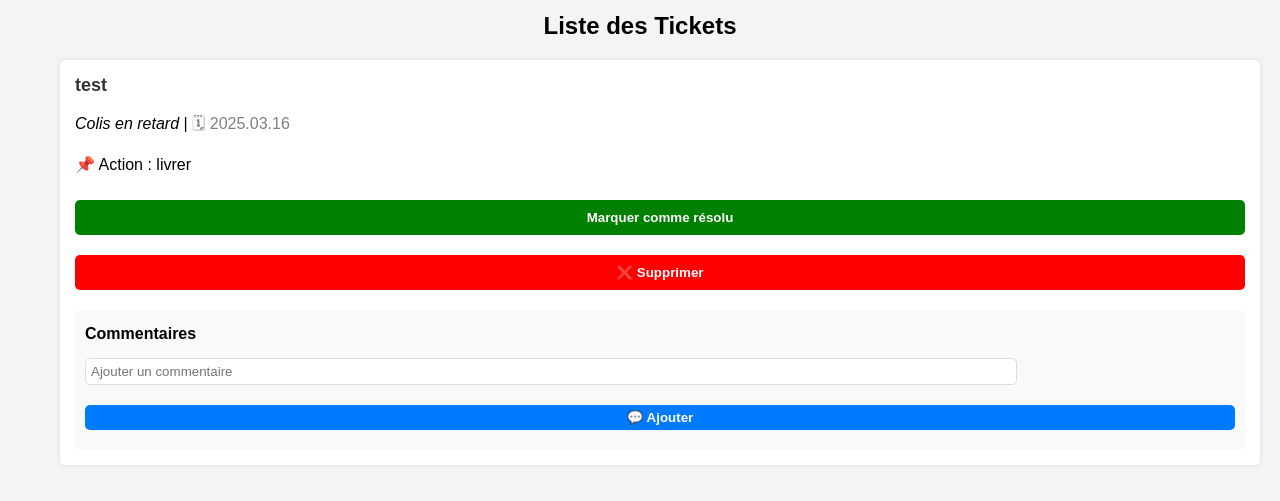
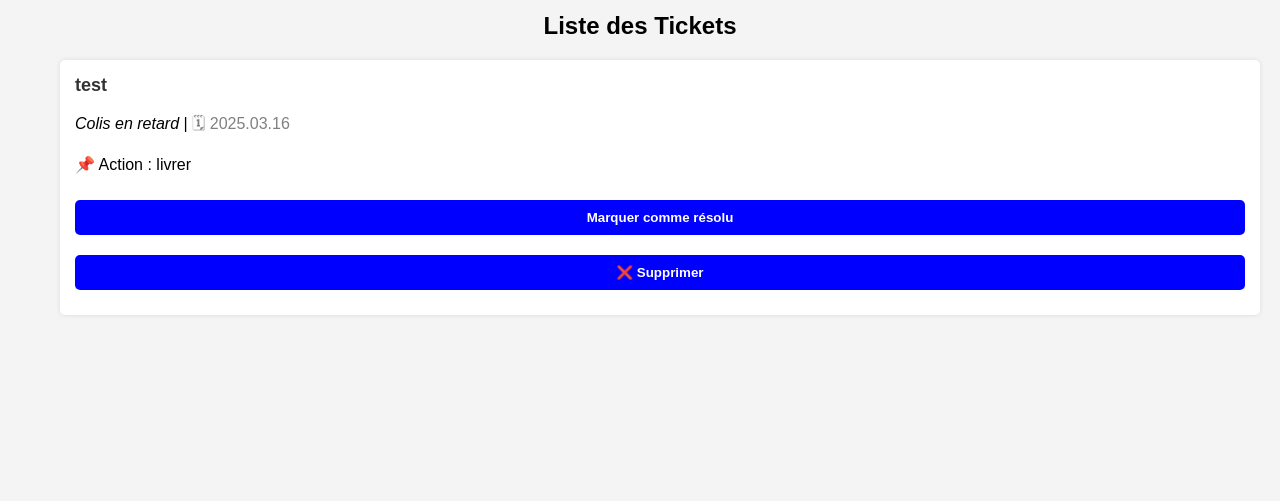
Before and after one commit to Pralman/gestion-tickets, a Flask app: page / in a window 1280 px wide. Shown: the part 336-837 px from the top of the page. After the commit the page ends 626 px from the top, so only its background shows below. Run offline with Flask 3, Linux system fonts and the light colour scheme.

Commit message:
Correction du bouton Créer un Ticket

```diff
--- a/templates/index.html
+++ b/templates/index.html
@@ -18,13 +18,16 @@
         <option value="Erreur adresse">Erreur adresse</option>
         <option value="Autres">Autres</option>
     </select>
-<button onclick="createTicket()">Créer un Ticket</button>
+    <button id="createTicketButton">Créer un Ticket</button>
 
     <h2>Liste des Tickets</h2>
     <ul id="ticketList"></ul>
 
 <script>
+console.log("Script chargé !");
+
 async function fetchTickets() {
+    console.log("fetchTickets() a été chargée !");
     const response = await fetch("/tickets");
     const tickets = await response.json();
     const list = document.getElementById("ticketList");
@@ -36,67 +39,51 @@ async function fetchTickets() {
             <strong>${ticket.name}</strong>
             <p><em>${ticket.status}</em> | <span style="color:gray;">🗓 ${ticket.created_at}</span></p>
             <p>📌 Action : ${ticket.action}</p>
-            <button class="resolve" onclick="resolveTicket(${ticket.id})">
+            <button onclick="resolveTicket(${ticket.id})">
                 ${ticket.resolved ? "✅ Résolu" : "Marquer comme résolu"}
             </button>
-            <button class="delete" onclick="deleteTicket(${ticket.id})">
+            <button onclick="deleteTicket(${ticket.id})">
                 ❌ Supprimer
             </button>
-            <div class="comments">
-                <h4>Commentaires</h4>
-                <div id="comments-${ticket.id}">
-                 ${(ticket.comments || []).map((c, index) => `
-    <div class="comment-container">
-        <span class="comment-text">📝 ${c.text} <span style="color:gray;">(${c.date})</span></span>
-        <span class="comment-delete" onclick="deleteComment(${ticket.id}, ${index})">&times;</span>
-    </div>
-`).join('')}
-
-
-
-
-                </div>
-                <input type="text" id="comment-input-${ticket.id}" placeholder="Ajouter un commentaire">
-                <button onclick="addComment(${ticket.id})">💬 Ajouter</button>
-            </div>
         `;
         list.appendChild(li);
     });
 }
 
-async function deleteComment(ticketId, commentIndex) {
-    if (!confirm("Voulez-vous vraiment supprimer ce commentaire ?")) return;
+async function createTicket() {
+    console.log("createTicket() est bien chargée !");
+    const name = document.getElementById("ticketName").value;
+    const action = document.getElementById("ticketAction").value;
+    const status = document.getElementById("ticketStatus").value;
 
-    const response = await fetch(`/tickets/${ticketId}/comment/${commentIndex}`, { method: "DELETE" });
+    if (!name || !action) return alert("Veuillez remplir tous les champs.");
 
-    if (!response.ok) {
-        alert("Erreur lors de la suppression du commentaire.");
-        return;
-    }
-
-    fetchTickets(); // Recharger les tickets pour mettre à jour l'affichage
-}
-
-    async function addComment(ticketId) {
-        const commentInput = document.getElementById(`comment-input-${ticketId}`);
-        const commentText = commentInput.value.trim();
-
-        if (!commentText) return alert("Le commentaire ne peut pas être vide.");
-
-        const response = await fetch(`/tickets/${ticketId}/comment`, {
+    try {
+        const response = await fetch("https://gestion-tickets-h93q.onrender.com/tickets", {
             method: "POST",
-            headers: { "Content-Type": "application/json" },
-            body: JSON.stringify({ comment: commentText })
+            headers: {
+                "Accept": "application/json",
+                "Content-Type": "application/json"
+            },
+            body: JSON.stringify({ name, status, action })
         });
 
         if (!response.ok) {
-            alert("Erreur lors de l'ajout du commentaire.");
+            const errorText = await response.text();
+            alert("Erreur lors de la création du ticket : " + errorText);
             return;
         }
+        fetchTickets();
+    } catch (error) {
+        console.error("Erreur de connexion à l'API :", error);
+        alert("Impossible de contacter le serveur.");
+    }
+}
 
-        commentInput.value = "";
-        fetchTickets(); // Recharger les tickets pour afficher le nouveau commentaire
-    }
+// Assurer que createTicket est bien défini globalement
+window.createTicket = createTicket;
+
+document.getElementById("createTicketButton").addEventListener("click", createTicket);
 
 async function resolveTicket(id) {
     await fetch(`/tickets/${id}`, { method: "PUT" });
```
Lines whose indentation alone changed are shown as unchanged.
